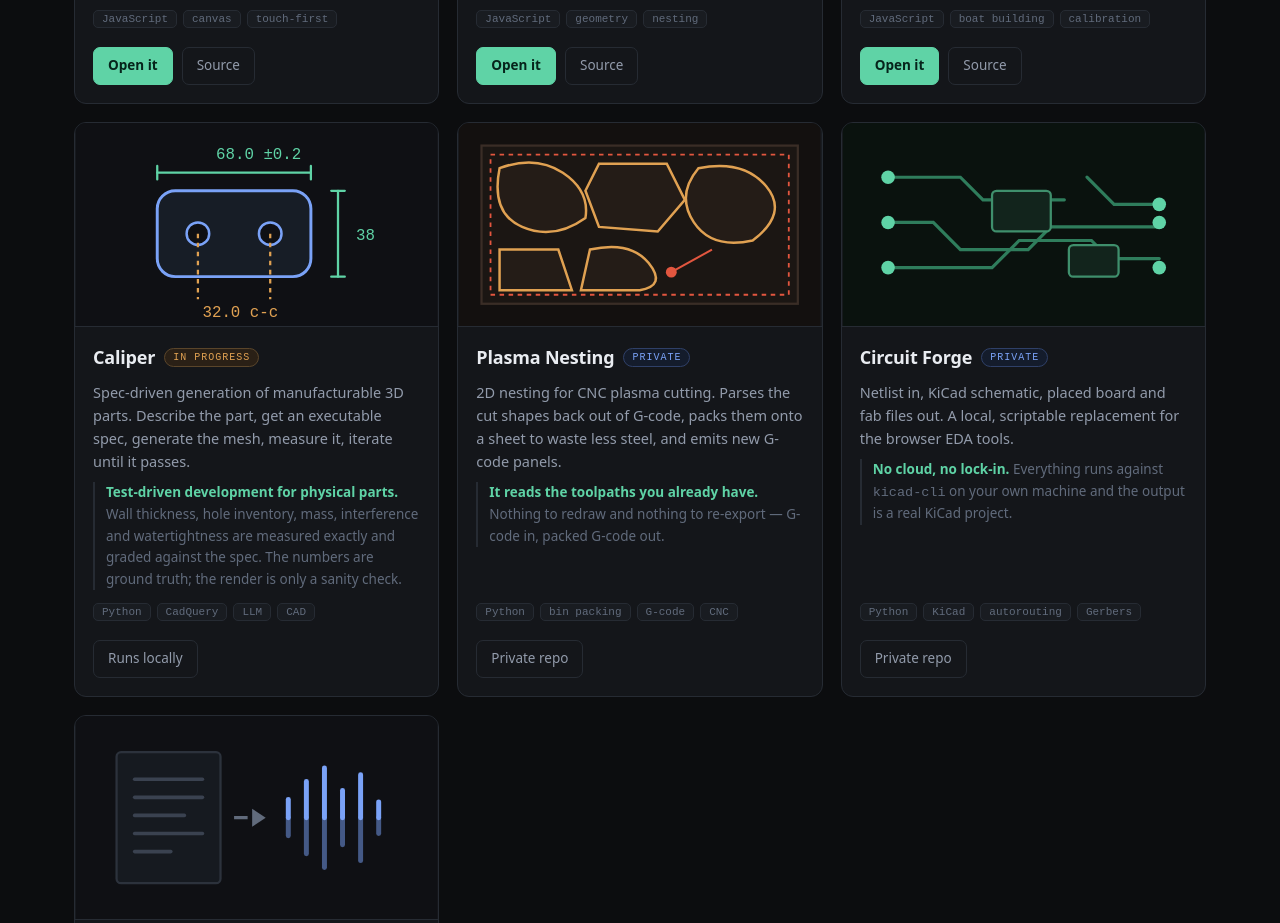
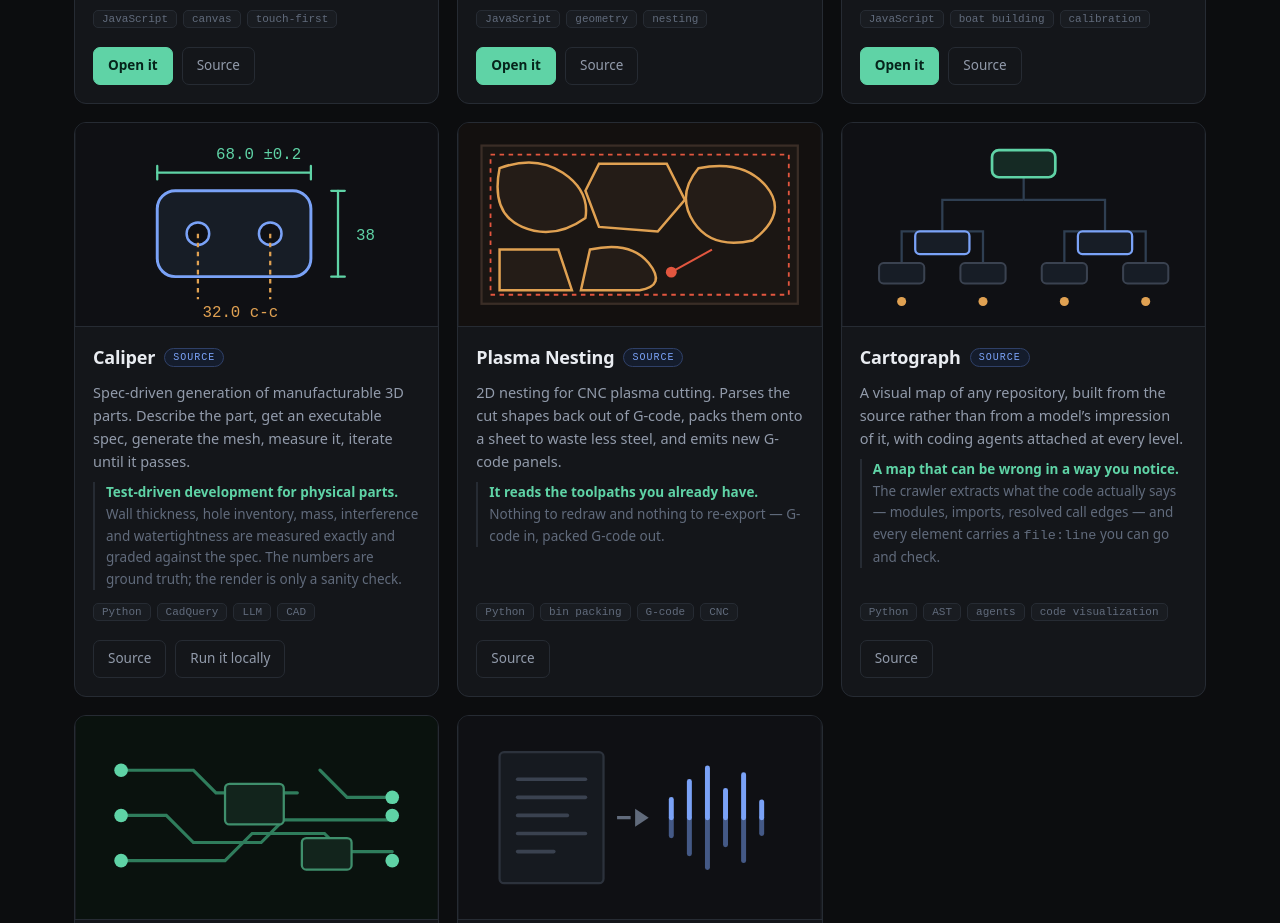
Before and after one commit to greentheo/greentheo.github.io, a plain HTML site: page index.html in a window 1280 px wide. Shown: the part 2441-3364 px from the top of the page. Drawn offline with Linux system fonts and the light colour scheme.

Commit message:
Link Caliper and Plasma Nesting, and add Cartograph
Three repositories opened, so three cards point at source instead of at a
profile page. None of the three is a browser tool, so they get source
links and no play button.
Co-Authored-By: Claude Opus 5 <noreply@anthropic.com>

```diff
--- a/index.html
+++ b/index.html
@@ -311,7 +311,7 @@
         <text x="56" y="86" fill="#e0a152" font-family="ui-monospace,monospace" font-size="7">32.0 c-c</text>
       </svg>
       <div class="body">
-        <div class="title"><h3>Caliper</h3><span class="pill wip">in progress</span></div>
+        <div class="title"><h3>Caliper</h3><span class="pill src">source</span></div>
         <p class="what">Spec-driven generation of manufacturable 3D parts. Describe the part,
           get an executable spec, generate the mesh, measure it, iterate until it passes.</p>
         <p class="why"><b>Test-driven development for physical parts.</b> Wall thickness, hole
@@ -319,7 +319,8 @@
           against the spec. The numbers are ground truth; the render is only a sanity check.</p>
         <div class="tags"><span class="tag">Python</span><span class="tag">CadQuery</span>
           <span class="tag">LLM</span><span class="tag">CAD</span></div>
-        <div class="cta"><a href="https://github.com/greentheo">Runs locally</a></div>
+        <div class="cta"><a href="https://github.com/greentheo/caliper">Source</a>
+          <a href="https://github.com/greentheo/caliper#-run-it-the-two-commands-that-matter">Run it locally</a></div>
       </div>
     </article>
 
@@ -341,14 +342,46 @@
         <path d="M94 66 l18-10" stroke="#e2563f" stroke-width=".9"/>
       </svg>
       <div class="body">
-        <div class="title"><h3>Plasma Nesting</h3><span class="pill src">private</span></div>
+        <div class="title"><h3>Plasma Nesting</h3><span class="pill src">source</span></div>
         <p class="what">2D nesting for CNC plasma cutting. Parses the cut shapes back out of
           G-code, packs them onto a sheet to waste less steel, and emits new G-code panels.</p>
         <p class="why"><b>It reads the toolpaths you already have.</b> Nothing to redraw and
           nothing to re-export — G-code in, packed G-code out.</p>
         <div class="tags"><span class="tag">Python</span><span class="tag">bin packing</span>
           <span class="tag">G-code</span><span class="tag">CNC</span></div>
-        <div class="cta"><a href="https://github.com/greentheo">Private repo</a></div>
+        <div class="cta"><a href="https://github.com/greentheo/cnc-plasma-nesting">Source</a></div>
+      </div>
+    </article>
+
+    <article class="card">
+      <svg class="thumb" viewBox="0 0 160 90" role="img" aria-label="A code map with agents attached">
+        <rect width="160" height="90" fill="#0f1014"/>
+        <g fill="none" stroke="#2f3f52" stroke-width="1">
+          <path d="M80 20 V34"/><path d="M80 34 H44 V48"/><path d="M80 34 H116 V48"/>
+          <path d="M44 48 H26 V62"/><path d="M44 48 H62 V62"/>
+          <path d="M116 48 H98 V62"/><path d="M116 48 H134 V62"/>
+        </g>
+        <rect x="66" y="12" width="28" height="12" rx="3" fill="#152a24" stroke="#5fd3a6" stroke-width="1.2"/>
+        <g fill="#171d26" stroke="#7aa2f7" stroke-width="1">
+          <rect x="32" y="48" width="24" height="10" rx="2"/><rect x="104" y="48" width="24" height="10" rx="2"/>
+        </g>
+        <g fill="#171d26" stroke="#3a4250" stroke-width=".9">
+          <rect x="16" y="62" width="20" height="9" rx="2"/><rect x="52" y="62" width="20" height="9" rx="2"/>
+          <rect x="88" y="62" width="20" height="9" rx="2"/><rect x="124" y="62" width="20" height="9" rx="2"/>
+        </g>
+        <g fill="#e0a152"><circle cx="26" cy="79" r="2"/><circle cx="62" cy="79" r="2"/>
+          <circle cx="98" cy="79" r="2"/><circle cx="134" cy="79" r="2"/></g>
+      </svg>
+      <div class="body">
+        <div class="title"><h3>Cartograph</h3><span class="pill src">source</span></div>
+        <p class="what">A visual map of any repository, built from the source rather than from a
+          model&rsquo;s impression of it, with coding agents attached at every level.</p>
+        <p class="why"><b>A map that can be wrong in a way you notice.</b> The crawler extracts what
+          the code actually says &mdash; modules, imports, resolved call edges &mdash; and every
+          element carries a <code>file:line</code> you can go and check.</p>
+        <div class="tags"><span class="tag">Python</span><span class="tag">AST</span>
+          <span class="tag">agents</span><span class="tag">code visualization</span></div>
+        <div class="cta"><a href="https://github.com/greentheo/cartograph">Source</a></div>
       </div>
     </article>
 
```
